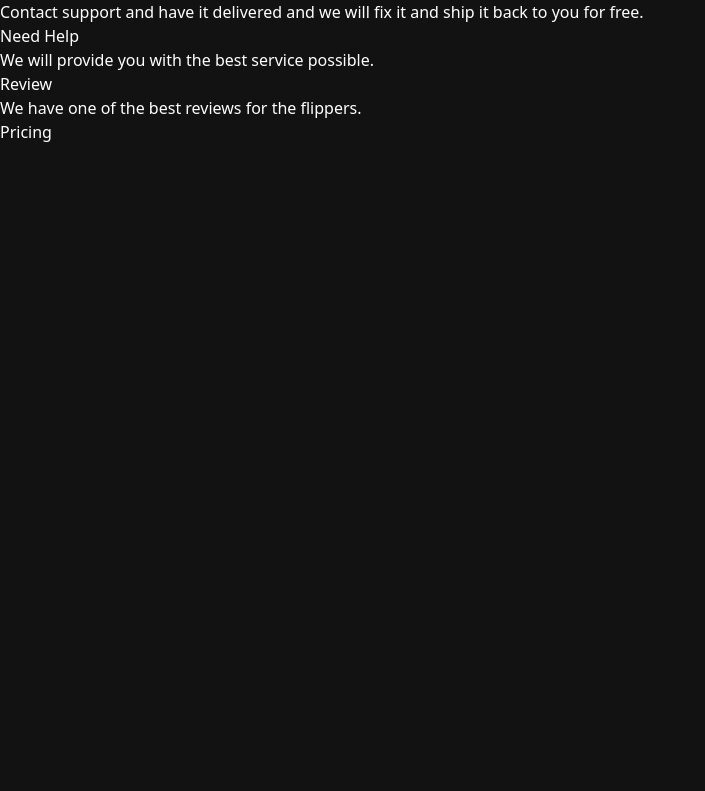
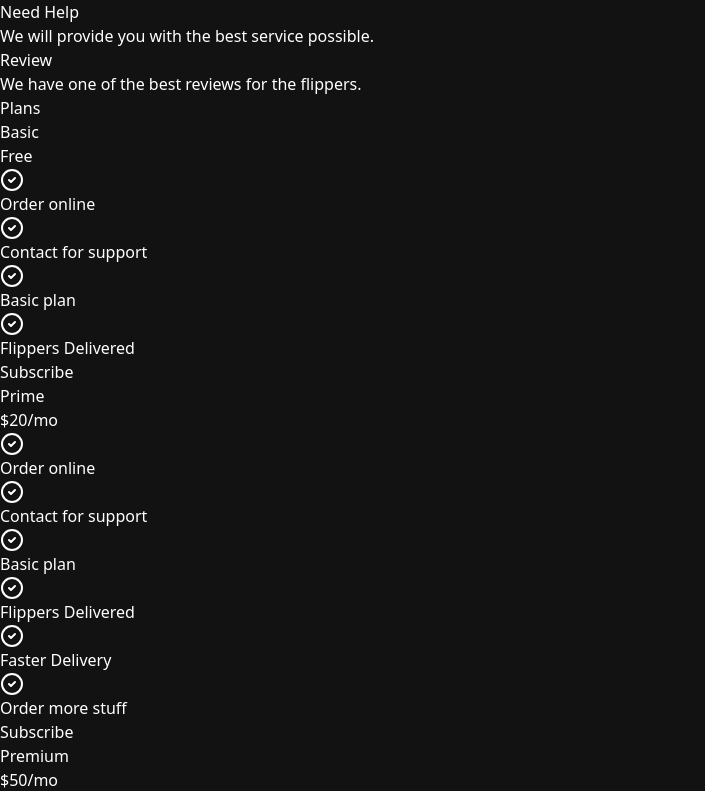
Before and after one commit to seyuan111/flipperZone, a React (Vite) app: page / in a window 1280 px wide. Shown: the part 4009-4800 px from the top of the page, without its empty margins (0-705 px from the left). Before the commit the page ends 4153 px from the top, so only its background shows below. Built offline with nearby package versions, Linux system fonts and the light colour scheme.

Commit message:
added plans

```diff
--- a/src/components/Features.jsx
+++ b/src/components/Features.jsx
@@ -5,7 +5,6 @@ const Features = () => {
   return (
     <div className="relative mt-20 border-b border-neutral-800 min-h-[800px]">
         <div className="text-center">
-            <span className="bg-neutral-900 text-blue-400 rounded-full h-6 text-lg font-medium px-2 py-1 tracking-wider">About</span>
             <h2 className="text-2xl sm:text-3xl lg:text-5xl mt-10 lg:mt-10 tracking-wider">Information on <span className="bg-gradient-to-r from-blue-300 to-blue-500 text-transparent bg-clip-text"> flippers</span> and <span className="bg-gradient-to-r from-blue-300 to-blue-500 text-transparent bg-clip-text"> drones</span></h2>
         </div>
         <div className="flex flex-wrap mt-10 lg:mt-20">
--- a/src/components/Pricing.jsx
+++ b/src/components/Pricing.jsx
@@ -1,13 +1,34 @@
 import React from 'react'
 import { CheckCircle2 } from 'lucide-react'
 import {pricingOptions} from '../constants/resources'
+import {Link} from 'react-router-dom'
 
 const Pricing = () => {
   return (
     <div className="mt-10">
-        <h2 className="sm:text-3xl text-xl lg:4xl text-center tracking-wider my-8">Pricing</h2>
+        <h2 className="sm:text-3xl text-xl lg:4xl text-center tracking-wider my-8">Plans</h2>
         <div className="flex flex-wrap">
-
+          {pricingOptions.map((options,index) => (
+            <div key={index} className="w-full sm:w-1/2 lg:w-1/3 p-2">
+              <div className="p-10 border border-neutral-600 rounded-xl">
+                <p className="text-2xl mb-4 underline">
+                {options.title}
+                </p>
+                <p className="mb-8">
+                  <span className="text-xl mr-2 text-neutral-500">{options.price}</span>
+                </p>
+                <ul>
+                  {options.features.map((feature, index) => (
+                    <li key={index} className="mt-8 flex items-center">
+                      <CheckCircle2 />
+                      <span className="ml-2">{feature}</span>
+                    </li>
+                  ))}
+                </ul>
+                <Link to="/" className="inline-flex justify-center items-center text-center w-full h-12 p-5 mt-20 tracking-wide text-xl hover:bg-blue-700 duration-300 border border-blue-700 rounded-lg transition">Subscribe</Link>
+              </div>
+            </div>
+          ))}
         </div>
     </div>
   )
--- /dev/null
+++ b/src/components/Reviews.jsx
@@ -0,0 +1,9 @@
+import React from 'react'
+
+const Reviews = () => {
+  return (
+    <div>Reviews</div>
+  )
+}
+
+export default Reviews
--- a/src/constants/resources.jsx
+++ b/src/constants/resources.jsx
@@ -109,33 +109,38 @@ export const checklistItems = [
 
 export const pricingOptions = [
   {
-    title: "Free",
-    price: "$0",
+    title: "Basic",
+    price: "Free",
     features: [
-      "Private board sharing",
-      "5 Gb Storage",
-      "Web Analytics",
-      "Private Mode",
+      "Order online",
+      "Contact for support",
+      "Basic plan",
+      "Flippers Delivered",
     ],
   },
   {
-    title: "Pro",
-    price: "$10",
+    title: "Prime",
+    price: "$20/mo",
     features: [
-      "Private board sharing",
-      "10 Gb Storage",
-      "Web Analytics (Advance)",
-      "Private Mode",
+      "Order online",
+      "Contact for support",
+      "Basic plan",
+      "Flippers Delivered",
+      "Faster Delivery",
+      "Order more stuff"
     ],
   },
   {
-    title: "Enterprise",
-    price: "$200",
+    title: "Premium",
+    price: "$50/mo",
     features: [
-      "Private board sharing",
-      "Unlimited Storage",
-      "High Performance Network",
-      "Private Mode",
+      "Order online",
+      "Contact for support",
+      "Basic plan",
+      "Flippers Delivered",
+      "Faster Delivery",
+      "Order more stuff",
+      "Learn how to use a Flipper and Drone"
     ],
   },
 ];
--- a/src/pages/Home.jsx
+++ b/src/pages/Home.jsx
@@ -4,6 +4,7 @@ import Main from '../components/Main'
 import Features from '../components/Features'
 import Information from '../components/Information'
 import Pricing from '../components/Pricing'
+import Reviews from '../components/Reviews'
 
 const Home = () => {
   return (
@@ -14,6 +15,7 @@ const Home = () => {
       <Features />
       <Information />
       <Pricing />
+      <Reviews />
     </div>
     </div>
   )
```
